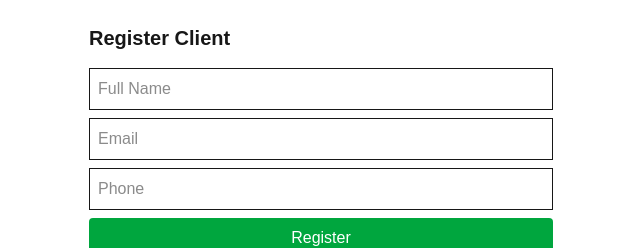
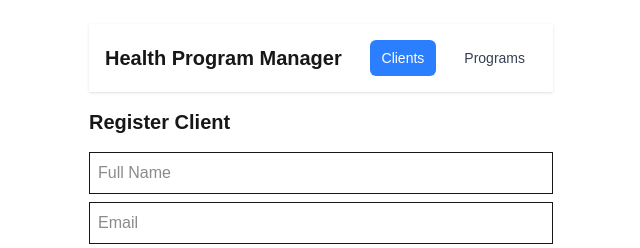
Before and after one commit to Remoc-Revo/health-program-manager, a Next.js app: page /clients in a window 1280 px wide. Shown: the top 248 px of the page, without its empty margins (319-959 px from the left). Built offline with nearby package versions, Linux system fonts and the light colour scheme; no server answers; the database is empty.

Commit message:
feat: Header

```diff
--- a/src/app/client-profile/page.js
+++ b/src/app/client-profile/page.js
@@ -18,6 +18,7 @@ export default function ClientProfile() {
 
   return (
     <div className="p-6 max-w-lg mx-auto">
+
       <h1 className="text-xl font-bold mb-4">Client Profile</h1>
 
       {profile && (
--- a/src/app/clients/page.js
+++ b/src/app/clients/page.js
@@ -2,7 +2,7 @@
 import { useEffect, useState } from 'react';
 import { toast, Toaster } from 'react-hot-toast';
 import { useRouter } from 'next/navigation';
-
+import Header from '@/components/Header';
 
 export default function Clients() {
     const router = useRouter();
@@ -78,8 +78,9 @@ export default function Clients() {
 
   return (
     <div className="p-6 max-w-lg mx-auto">
+      <Header/>
       <Toaster position="top-right"/>
-      <h1 className="text-xl font-bold mb-4">Register Client</h1>
+      <h1 className="text-xl font-bold mt-4 mb-4">Register Client</h1>
 
       <input
         className="border p-2 w-full mb-2"
--- a/src/app/programs/page.js
+++ b/src/app/programs/page.js
@@ -1,5 +1,6 @@
 'use client';
 import { useEffect, useState } from 'react';
+import Header from '@/components/Header';
 
 export default function Programs() {
   const [programs, setPrograms] = useState([]);
@@ -23,10 +24,10 @@ export default function Programs() {
   };
 
   return (
-    <div className="p-6 max-w-lg mx-auto">
-      <h1 className="text-xl font-bold mb-4">Health Programs</h1>
+    <div className="p-6 max-w-xl mx-auto">
+      <Header/>
       <input
-        className="border p-2 w-full mb-2"
+        className="border p-2 w-full mt-4 mb-2"
         placeholder="Program Name"
         value={name}
         onChange={e => setName(e.target.value)}
--- /dev/null
+++ b/src/components/Header.js
@@ -0,0 +1,33 @@
+'use client';
+
+import Link from 'next/link';
+import { usePathname } from 'next/navigation';
+
+export default function Header() {
+  const pathname = usePathname();
+
+  const links = [
+    // { href: '/', label: 'Home' },
+    { href: '/clients', label: 'Clients' },
+    { href: '/programs', label: 'Programs' },
+  ];
+
+  return (
+    <header className="bg-white shadow p-4 flex items-center justify-between">
+      <div className="text-xl font-bold">Health Program Manager</div>
+      <nav className="flex gap-4">
+        {links.map(({ href, label }) => (
+          <Link
+            key={href}
+            href={href}
+            className={`px-3 py-2 rounded-md text-sm font-medium ${
+              pathname === href ? 'bg-blue-500 text-white' : 'text-gray-700 hover:bg-gray-100'
+            }`}
+          >
+            {label}
+          </Link>
+        ))}
+      </nav>
+    </header>
+  );
+}
```
